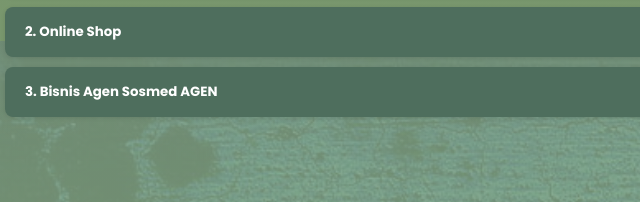
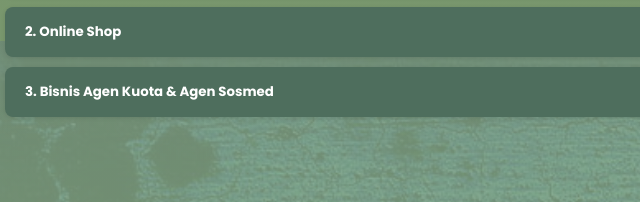
Before and after one commit to rablink/mlaa_business, a plain HTML site: page index.html in a window 1280 px wide. Shown: the part 2359-2561 px from the top of the page, 245-885 px from the left. Drawn offline with nearby package versions, Linux system fonts and the light colour scheme.

Commit message:
Update index.html

```diff
--- a/index.html
+++ b/index.html
@@ -523,8 +523,7 @@ Jadi kamu nggak usah cari lagi karena udah ada Channel data suplier di grup.
       </div>
     </div>
     <div class="faq-item">
-      <button class="faq-question">3. Bisnis Agen Sosmed
-AGEN</button>
+      <button class="faq-question">3. Bisnis Agen Kuota & Agen Sosmed</button>
       <div class="faq-answer">
         <p> Apa itu agen kuota? Agen kuota ya sama aja agen pulsa, berarti kalian bisa jual pulsa lewat aplikasi.
 </p>
```
